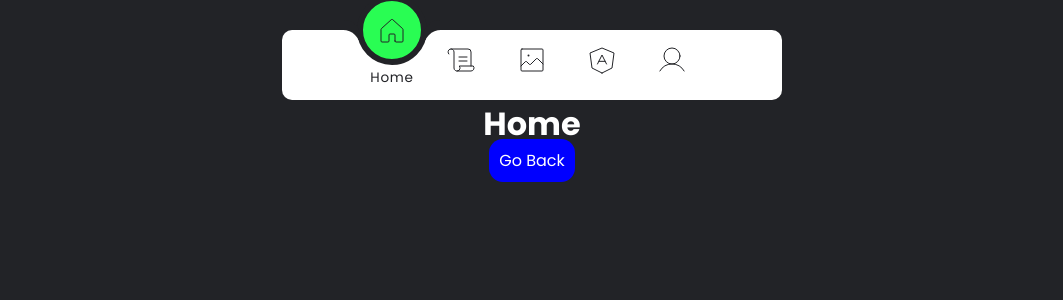
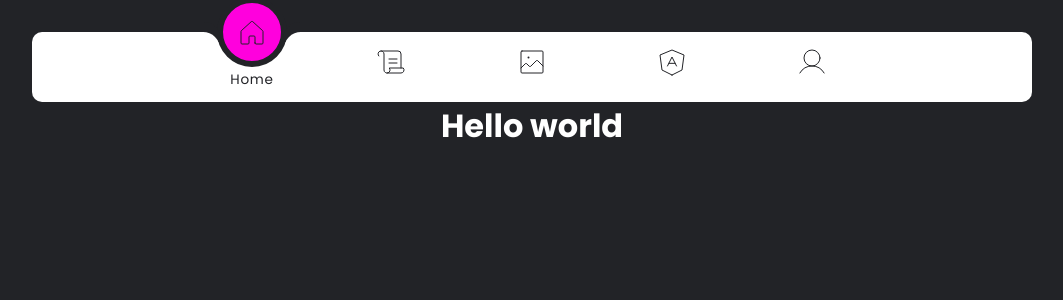
Before and after one commit to fawadashraf1262/navigation, a React (Vite) app: page / in a window 1280 px wide. Shown: the top 300 px of the page, without its empty margins (108-1171 px from the left). Built offline with nearby package versions, Linux system fonts and the light colour scheme.

Commit message:
navigation completed with hooks

```diff
--- a/src/Header.jsx
+++ b/src/Header.jsx
@@ -1,46 +1,51 @@
-import React from 'react'
-import { Link } from 'react-router-dom'
-import { House, Scroll, ImageSquare, AngularLogo, User } from 'phosphor-react'
-import Headers from './Headers'
+import React, { useState } from 'react';
+import { Link } from 'react-router-dom';
+import { House, Scroll, ImageSquare, AngularLogo, User } from 'phosphor-react';
 
 const Header = () => {
+  const [activeTab, setActiveTab] = useState('Home');
+
+  const handleTabClick = (tabName) => {
+    setActiveTab(tabName);
+  };
+
   return (
     <div className='navigation'>
       <ul>
-            <li className='list active'>
-                <Link to='/'>
+        <li className={`list ${activeTab === 'Home' ? 'active' : ''}`}>
+          <Link to='/' onClick={() => handleTabClick('Home')}>
             <span className='icon'><House size={32} weight="thin" /></span>
             <span className='text'>Home</span>
           </Link>
         </li>
-            <li className='list'>
-                <Link to='/blog'>
+        <li className={`list ${activeTab === 'Blog' ? 'active' : ''}`}>
+          <Link to='/blog' onClick={() => handleTabClick('Blog')}>
             <span className='icon'><Scroll size={32} weight="thin" /></span>
             <span className='text'>Blog</span>
           </Link>
         </li>
-            <li className='list'>
-                <Link to='/gallery'>
+        <li className={`list ${activeTab === 'Gallery' ? 'active' : ''}`}>
+          <Link to='/gallery' onClick={() => handleTabClick('Gallery')}>
             <span className='icon'><ImageSquare size={32} weight="thin" /></span>
             <span className='text'>Gallery</span>
           </Link>
         </li>
-            <li className='list'>
-                <Link to='/about'>
+        <li className={`list ${activeTab === 'About' ? 'active' : ''}`}>
+          <Link to='/about' onClick={() => handleTabClick('About')}>
             <span className='icon'><AngularLogo size={32} weight="thin" /></span>
             <span className='text'>About</span>
           </Link>
         </li>
-            <li className='list'>
-                <Link to='/contact'>
+        <li className={`list ${activeTab === 'Contact' ? 'active' : ''}`}>
+          <Link to='/contact' onClick={() => handleTabClick('Contact')}>
             <span className='icon'><User size={32} weight="thin" /></span>
             <span className='text'>Contact</span>
           </Link>
         </li>
-            <div className="indicator"></div>
+        <div className={`indicator ${activeTab === 'Home' ? 'home' : ''} ${activeTab === 'Blog' ? 'blog' : ''} ${activeTab === 'Gallery' ? 'gallery' : ''} ${activeTab === 'About' ? 'about' : ''} ${activeTab === 'Contact' ? 'contact' : ''}`}></div>
       </ul>
     </div>
-  )
-}
+  );
+};
 
-export default Header
+export default Header;
--- a/src/Headers.js
+++ /dev/null
@@ -1,10 +0,0 @@
-const list = document.querySelectorAll('.list');
-function activeLink() {
-    list.forEach((item) =>
-    item.classList.remove('active'));
-    this.classList.add('active');
-}
-list.forEach((item) =>
-item.addEventListener('click', activeLink,console.log(7)));
-
-export default Headers
--- a/src/Home.jsx
+++ b/src/Home.jsx
@@ -3,8 +3,7 @@ import { Link } from 'react-router-dom'
 const Home = () => {
   return (
     <div  style={{textAlign: "center",color: "white"}}>
-        <h1>Home</h1>
-        <Link style={{textDecoration:"none", color: "white", backgroundColor: "blue", padding: "10px", borderRadius: "14px"}} to="/">Go Back</Link>
+      <h1>Hello world</h1>
     </div>
   )
 }
--- a/src/index.css
+++ b/src/index.css
@@ -3,6 +3,7 @@
 *{
     padding: 0;
     margin: 0;
+
     box-sizing: border-box;
     font-family: 'Poppins', sans-serif;
 }
@@ -10,38 +11,38 @@
 :root{
     --clr: #222327;
 }
-
-body{
+body {
     display: flex;
     justify-content: center;
-    margin-top: 30px;
-    /* align-items: center; */
-    min-height: 100vh;
+    align-items: center;
+    margin-top: 32px;
+    /* min-height: 100vh; */
     background-color: var(--clr);
-}
+  }
 
-.navigation{
+  .navigation {
     position: relative;
-    width: 500px;
+    width: 1000px; /* Increased width */
     height: 70px;
     background-color: #fff;
     display: flex;
     justify-content: center;
     align-items: center;
     border-radius: 10px;
-}
+  }
 
-.navigation ul{
+  .navigation ul {
     display: flex;
-    width: 350px;
-}
-.navigation ul li{
+  }
+
+  .navigation ul li {
     position: relative;
     list-style: none;
-    width: 70px;
+    width: 140px; /* Increased width */
     height: 70px;
+    padding: 0;
     z-index: 1;
-}
+  }
 
 .navigation ul li a{
     position: relative;
@@ -60,6 +61,7 @@ body{
     display: block;
     line-height: 75px;
     font-size: 1.5rem;
+    padding: 0 30px;
     text-align: center;
     transition: 0.5s;
     color: var(--clr);
@@ -86,9 +88,10 @@ body{
 .indicator{
     position: absolute;
     top: -50%;
+    left: 185px;
     width: 70px;
     height: 70px;
-    background: #29fd53;
+    background: rgb(255, 0, 221);
     border-radius: 50%;
     border: 6px solid var(--clr);
     transition: 0.5s;
@@ -117,17 +120,17 @@ body{
 }
 
 .navigation ul li:nth-child(1).active ~ .indicator{
-    transform: translateX(calc(70px * 0));
+    transform: translateX(calc(80px * 0));
 }
 .navigation ul li:nth-child(2).active ~ .indicator{
-    transform: translateX(calc(70px * 1));
+    transform: translateX(calc(140px * 1));
 }
 .navigation ul li:nth-child(3).active ~ .indicator{
-    transform: translateX(calc(70px * 2));
+    transform: translateX(calc(140px * 2));
 }
 .navigation ul li:nth-child(4).active ~ .indicator{
-    transform: translateX(calc(70px * 3));
+    transform: translateX(calc(140px * 3));
 }
 .navigation ul li:nth-child(5).active ~ .indicator{
-    transform: translateX(calc(70px * 4));
+    transform: translateX(calc(140px * 4));
 }
```
Lines whose indentation alone changed are shown as unchanged.
